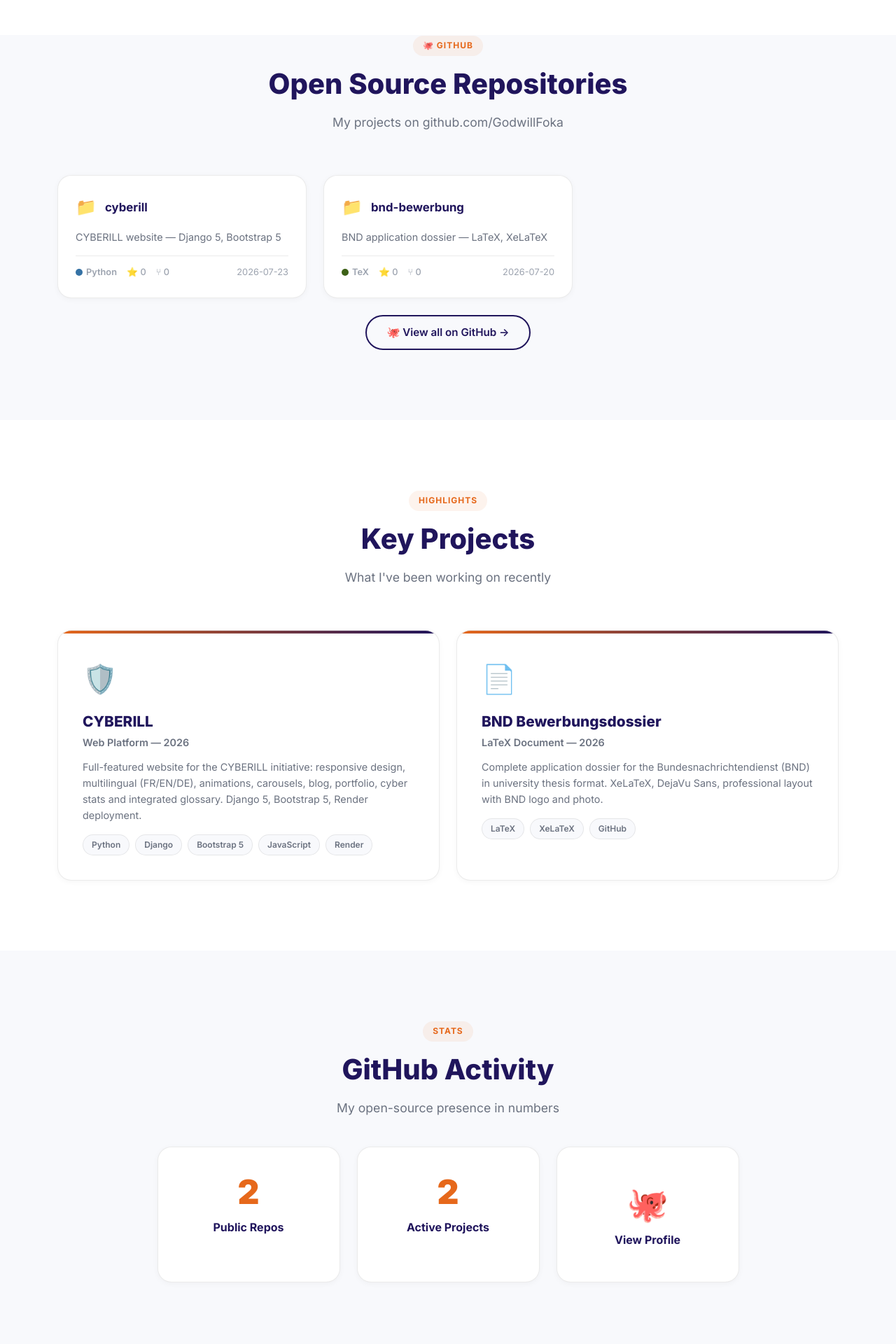
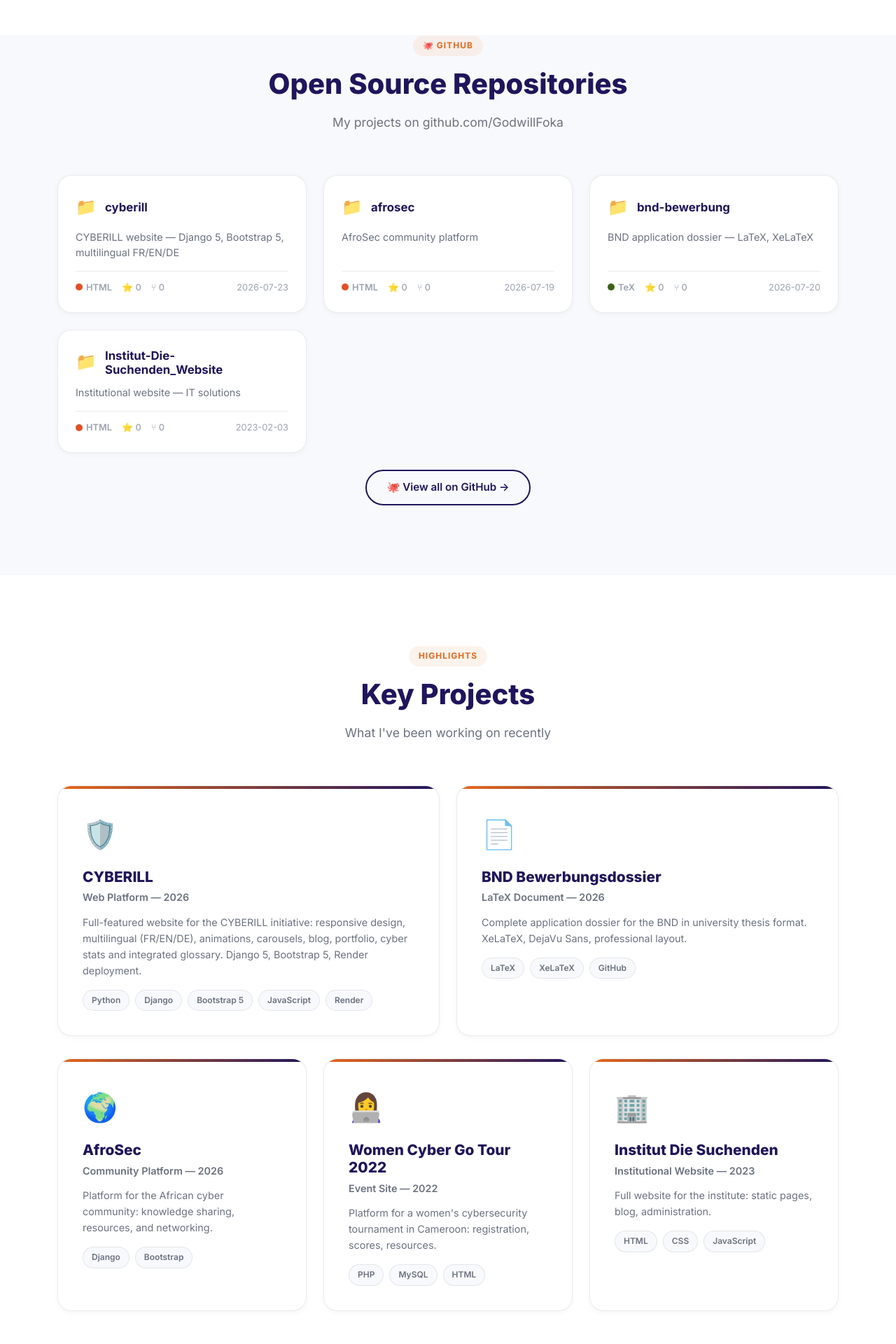
Before and after one commit to GodwillFoka/cyberill, a Django app: page /en/portfolio/ in a window 1280 px wide. Shown: the part 379-2299 px from the top of the page at 70% size. Run offline with Django 5.2, Linux system fonts and the light colour scheme; data that the repository does not hold is empty.

Commit message:
Mise à jour globale : stats, portfolio, featured projects
- Hero stats : 5+ ans expérience, 8 certifications
- Portfolio : 6 repos en fallback (au lieu de 2)
- Featured projects : AfroSec, Women Cyber Go Tour, Institut Die Suchenden
- Traductions .po recompilées
- Description plus riches pour chaque projet
- Code cleanup portfolio view

```diff
--- a/core/templates/core/index.html
+++ b/core/templates/core/index.html
@@ -47,11 +47,11 @@
 
                 <div class="hero-stats fade-in">
                     <div class="stat-item">
-                        <h3><span class="count-up" data-target="4" data-suffix="+">0</span></h3>
+                        <h3><span class="count-up" data-target="5" data-suffix="+">0</span></h3>
                         <p>{% if lang == 'fr' %}Années d'expérience IT{% elif lang == 'de' %}Jahre IT-Erfahrung{% else %}Years of IT experience{% endif %}</p>
                     </div>
                     <div class="stat-item">
-                        <h3><span class="count-up" data-target="4" data-suffix="">0</span></h3>
+                        <h3><span class="count-up" data-target="8" data-suffix="">0</span></h3>
                         <p>{% if lang == 'fr' %}Certifications cyber{% elif lang == 'de' %}Cyber-Zertifizierungen{% else %}Cyber certifications{% endif %}</p>
                     </div>
                     <div class="stat-item">
--- a/core/templates/core/portfolio.html
+++ b/core/templates/core/portfolio.html
@@ -96,11 +96,51 @@
                     <div class="project-featured-icon">📄</div>
                     <h3>BND Bewerbungsdossier</h3>
                     <p class="project-tag">{% if lang == 'fr' %}Document LaTeX — 2026{% elif lang == 'de' %}LaTeX-Dokument — 2026{% else %}LaTeX Document — 2026{% endif %}</p>
-                    <p>{% if lang == 'fr' %}Dossier de candidature complet pour le Bundesnachrichtendienst (BND) au format thèse universitaire. XeLaTeX, DejaVu Sans, mise en page professionnelle avec logo BND et photo.{% elif lang == 'de' %}Vollständige Bewerbungsmappe für den Bundesnachrichtendienst (BND) im Uni-Thesen-Format. XeLaTeX, DejaVu Sans, professionelles Layout mit BND-Logo und Foto.{% else %}Complete application dossier for the Bundesnachrichtendienst (BND) in university thesis format. XeLaTeX, DejaVu Sans, professional layout with BND logo and photo.{% endif %}</p>
+                    <p>{% if lang == 'fr' %}Dossier de candidature complet pour le BND au format thèse universitaire. XeLaTeX, DejaVu Sans, mise en page professionnelle avec logo BND et photo.{% elif lang == 'de' %}Vollständige Bewerbungsmappe für den BND im Uni-Thesen-Format. XeLaTeX, DejaVu Sans, professionelles Layout mit BND-Logo und Foto.{% else %}Complete application dossier for the BND in university thesis format. XeLaTeX, DejaVu Sans, professional layout.{% endif %}</p>
                     <div class="project-techs">
                         <span class="project-tech">LaTeX</span>
                         <span class="project-tech">XeLaTeX</span>
                         <span class="project-tech">GitHub</span>
+                    </div>
+                </div>
+            </div>
+        </div>
+        <div class="row g-4 mt-2 stagger-children">
+            <div class="col-lg-4">
+                <div class="project-featured">
+                    <div class="project-featured-icon">🌍</div>
+                    <h3>AfroSec</h3>
+                    <p class="project-tag">{% if lang == 'fr' %}Plateforme communautaire — 2026{% elif lang == 'de' %}Community-Plattform — 2026{% else %}Community Platform — 2026{% endif %}</p>
+                    <p>{% if lang == 'fr' %}Plateforme dédiée à la communauté cyber africaine : partage de connaissances, ressources et networking.{% elif lang == 'de' %}Plattform für die afrikanische Cyber-Community: Wissensaustausch, Ressourcen und Networking.{% else %}Platform for the African cyber community: knowledge sharing, resources, and networking.{% endif %}</p>
+                    <div class="project-techs">
+                        <span class="project-tech">Django</span>
+                        <span class="project-tech">Bootstrap</span>
+                    </div>
+                </div>
+            </div>
+            <div class="col-lg-4">
+                <div class="project-featured">
+                    <div class="project-featured-icon">👩‍💻</div>
+                    <h3>Women Cyber Go Tour 2022</h3>
+                    <p class="project-tag">{% if lang == 'fr' %}Site événementiel — 2022{% elif lang == 'de' %}Event-Website — 2022{% else %}Event Site — 2022{% endif %}</p>
+                    <p>{% if lang == 'fr' %}Plateforme pour un tournoi de cybersécurité féminin au Cameroun : inscriptions, scores, ressources.{% elif lang == 'de' %}Plattform für einen Frauen-Cybersicherheitswettbewerb in Kamerun: Anmeldung, Ergebnisse, Ressourcen.{% else %}Platform for a women's cybersecurity tournament in Cameroon: registration, scores, resources.{% endif %}</p>
+                    <div class="project-techs">
+                        <span class="project-tech">PHP</span>
+                        <span class="project-tech">MySQL</span>
+                        <span class="project-tech">HTML</span>
+                    </div>
+                </div>
+            </div>
+            <div class="col-lg-4">
+                <div class="project-featured">
+                    <div class="project-featured-icon">🏢</div>
+                    <h3>Institut Die Suchenden</h3>
+                    <p class="project-tag">{% if lang == 'fr' %}Site institutionnel — 2023{% elif lang == 'de' %}Institutionelle Website — 2023{% else %}Institutional Website — 2023{% endif %}</p>
+                    <p>{% if lang == 'fr' %}Site web complet pour l'institut : pages statiques, blog, administration.{% elif lang == 'de' %}Vollständige Website für das Institut: statische Seiten, Blog, Verwaltung.{% else %}Full website for the institute: static pages, blog, administration.{% endif %}</p>
+                    <div class="project-techs">
+                        <span class="project-tech">HTML</span>
+                        <span class="project-tech">CSS</span>
+                        <span class="project-tech">JavaScript</span>
                     </div>
                 </div>
             </div>
--- a/core/views.py
+++ b/core/views.py
@@ -73,10 +73,9 @@ def portfolio(request):
 
     repos = []
     try:
-        # Try using urllib (standard lib) instead of requests for Render compatibility
         import urllib.request
         r = urllib.request.urlopen(
-            'https://api.github.com/users/GodwillFoka/repos?per_page=20&sort=updated',
+            'https://api.github.com/users/GodwillFoka/repos?per_page=30&sort=updated',
             timeout=10
         )
         data = json.loads(r.read().decode())
@@ -84,7 +83,7 @@ def portfolio(request):
             if not repo.get('fork', True):
                 repos.append({
                     'name': repo['name'],
-                    'description': repo['description'] or '',
+                    'description': repo['description'] or 'No description',
                     'url': repo['html_url'],
                     'stars': repo['stargazers_count'],
                     'forks': repo['forks_count'],
@@ -94,11 +93,15 @@ def portfolio(request):
     except Exception:
         pass
 
-    # Fallback projects if API fails
+    # Fallback: all known non-fork repos
     if not repos:
         repos = [
-            {'name': 'cyberill', 'description': 'CYBERILL website — Django 5, Bootstrap 5', 'url': 'https://github.com/GodwillFoka/cyberill', 'stars': 0, 'forks': 0, 'language': 'Python', 'updated': '2026-07-23'},
+            {'name': 'cyberill', 'description': 'CYBERILL website — Django 5, Bootstrap 5, multilingual FR/EN/DE', 'url': 'https://github.com/GodwillFoka/cyberill', 'stars': 0, 'forks': 0, 'language': 'HTML', 'updated': '2026-07-23'},
+            {'name': 'afrosec', 'description': 'AfroSec community platform', 'url': 'https://github.com/GodwillFoka/afrosec', 'stars': 0, 'forks': 0, 'language': 'HTML', 'updated': '2026-07-19'},
             {'name': 'bnd-bewerbung', 'description': 'BND application dossier — LaTeX, XeLaTeX', 'url': 'https://github.com/GodwillFoka/bnd-bewerbung', 'stars': 0, 'forks': 0, 'language': 'TeX', 'updated': '2026-07-20'},
+            {'name': 'Institut-Die-Suchenden_Website', 'description': 'Institutional website — IT solutions', 'url': 'https://github.com/GodwillFoka/Institut-Die-Suchenden_Website', 'stars': 0, 'forks': 0, 'language': 'HTML', 'updated': '2023-02-03'},
+            {'name': 'Admin-Suchenden', 'description': 'Admin panel — management system', 'url': 'https://github.com/GodwillFoka/Admin-Suchenden', 'stars': 0, 'forks': 0, 'language': 'JavaScript', 'updated': '2023-01-04'},
+            {'name': 'Women-Cyber-Go-Tour-2022', 'description': 'Women in Cyber event platform', 'url': 'https://github.com/GodwillFoka/Women-Cyber-Go-Tour-2022', 'stars': 0, 'forks': 0, 'language': 'PHP', 'updated': '2022-01-19'},
         ]
 
     return render(request, 'core/portfolio.html', {'repos': repos})
```
